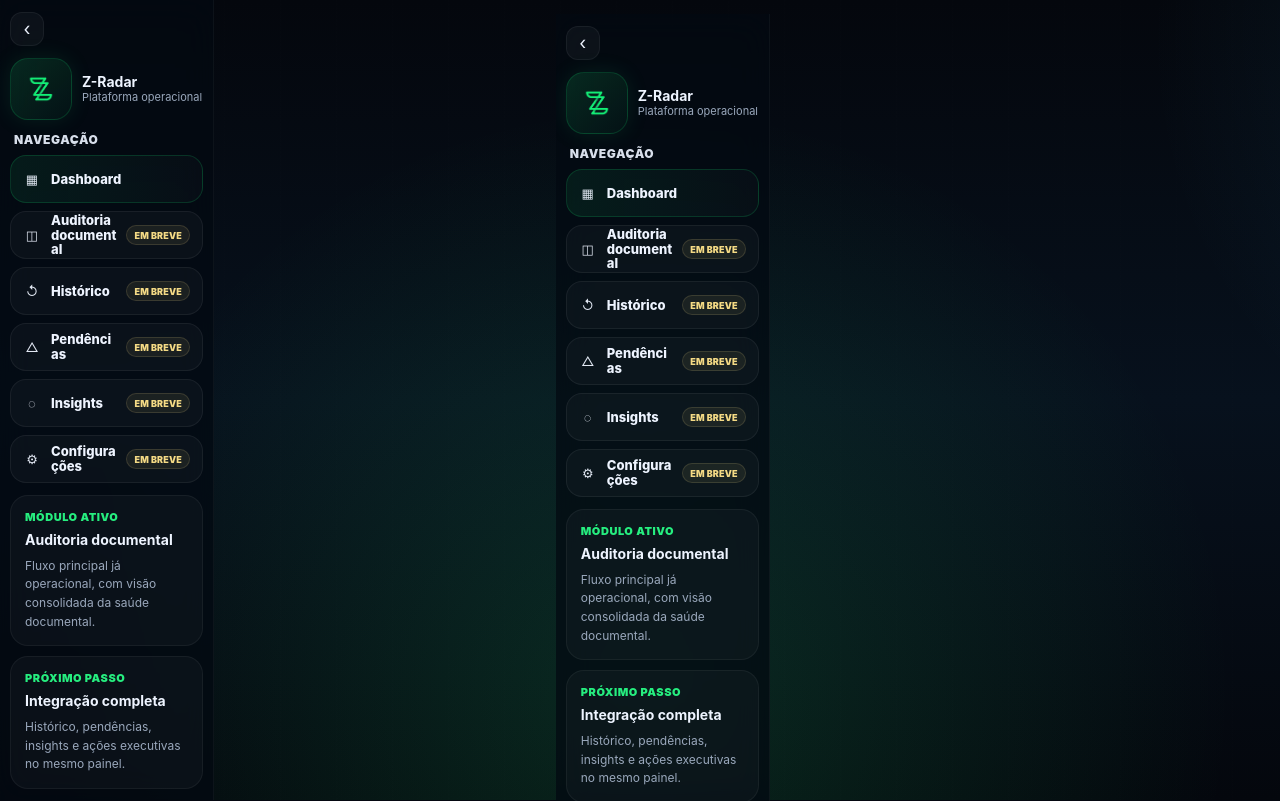
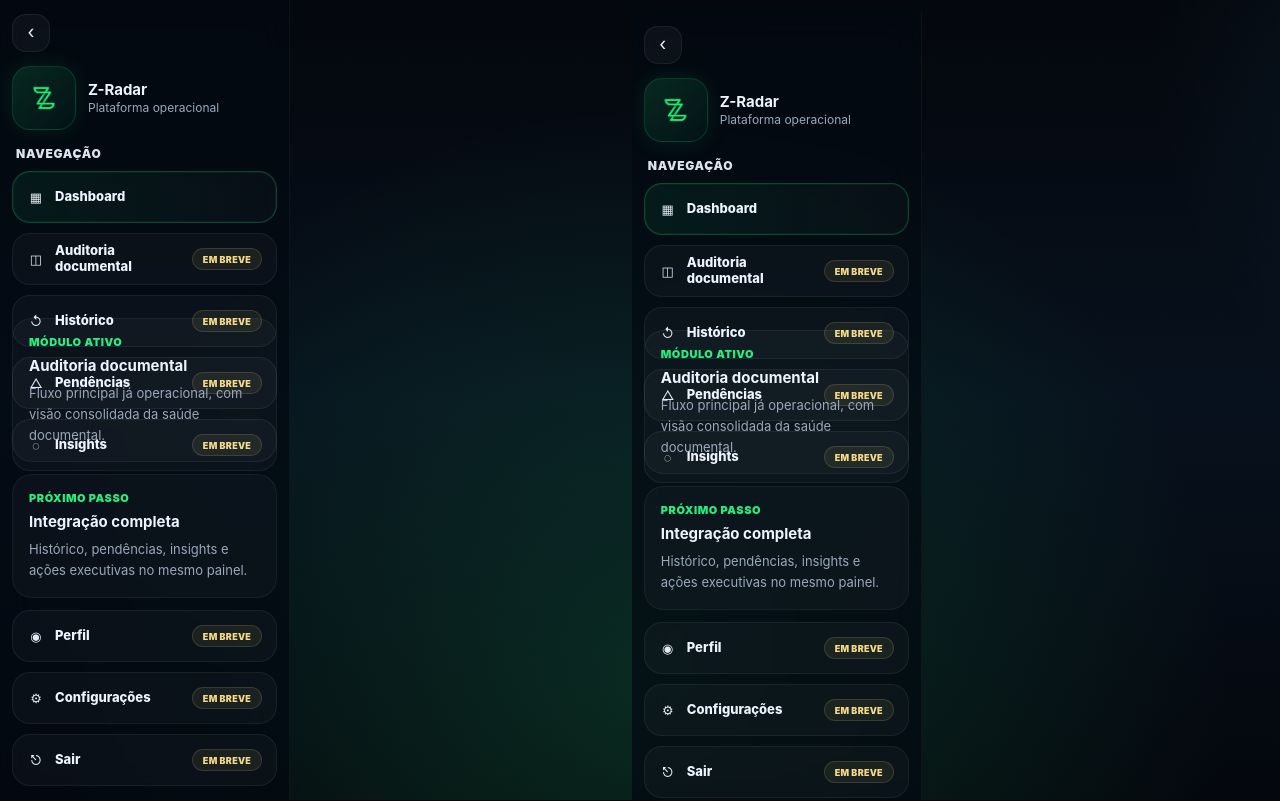
Before and after one commit to tsvini/z-radar-app, a Next.js app: page /historico/1 in a window 1280 px wide. Shown: the top 801 px of the page. Built offline with nearby package versions, Linux system fonts and the light colour scheme; no server answers.

Commit message:
redesign

```diff
--- a/app/globals.css
+++ b/app/globals.css
@@ -4,6 +4,7 @@
   --panel: rgba(7, 15, 30, 0.82);
   --panel-strong: rgba(8, 18, 34, 0.92);
   --border: rgba(18, 242, 118, 0.16);
+  --border-strong: rgba(18, 242, 118, 0.24);
   --border-soft: rgba(255, 255, 255, 0.06);
   --text: #eef4ff;
   --muted: #9aa8bc;
@@ -16,8 +17,8 @@
   --radius-lg: 20px;
   --radius-md: 16px;
   --radius-sm: 12px;
-  --sidebar-open: 214px;
-  --sidebar-closed: 88px;
+  --sidebar-open: 290px;
+  --sidebar-closed: 104px;
 }
 
 * {
@@ -31,7 +32,7 @@ body {
   min-height: 100%;
   background: #050811;
   color: var(--text);
-  font-family: Inter, Arial, sans-serif;
+  font-family: Inter, Arial, Helvetica, sans-serif;
 }
 
 body {
@@ -46,6 +47,11 @@ a {
 
 button {
   font: inherit;
+}
+
+img {
+  display: block;
+  max-width: 100%;
 }
 
 .aurora-bg {
@@ -69,12 +75,12 @@ button {
   background:
     repeating-linear-gradient(
       90deg,
-      rgba(255, 255, 255, 0.02) 0,
-      rgba(255, 255, 255, 0.02) 1px,
+      rgba(255, 255, 255, 0.018) 0,
+      rgba(255, 255, 255, 0.018) 1px,
       transparent 1px,
-      transparent 56px
+      transparent 58px
     );
-  opacity: 0.18;
+  opacity: 0.16;
 }
 
 @keyframes auroraFlow {
@@ -100,17 +106,17 @@ button {
   top: 0;
   height: 100vh;
   width: var(--sidebar-open);
-  padding: 12px 10px;
+  padding: 14px 12px;
+  background: rgba(4, 10, 18, 0.74);
   border-right: 1px solid rgba(255, 255, 255, 0.04);
-  background: rgba(4, 10, 18, 0.74);
   backdrop-filter: blur(16px);
   display: flex;
   flex-direction: column;
-  gap: 12px;
+  gap: 16px;
+  transition:
+    width 0.24s ease,
+    padding 0.24s ease;
   overflow: hidden;
-  transition:
-    width 0.22s ease,
-    padding 0.22s ease;
 }
 
 .sidebar.collapsed {
@@ -120,21 +126,21 @@ button {
 .sidebarTop {
   display: flex;
   flex-direction: column;
-  gap: 12px;
+  gap: 14px;
   flex: 0 0 auto;
 }
 
 .sidebarToggle {
-  width: 34px;
-  height: 34px;
-  border-radius: 12px;
-  border: 1px solid rgba(255, 255, 255, 0.06);
+  width: 38px;
+  height: 38px;
+  border-radius: 14px;
+  border: 1px solid rgba(255, 255, 255, 0.07);
   background: rgba(255, 255, 255, 0.04);
   color: var(--text);
-  cursor: pointer;
   display: inline-flex;
   align-items: center;
   justify-content: center;
+  cursor: pointer;
   transition: 0.2s ease;
 }
 
@@ -146,172 +152,95 @@ button {
 .sidebarToggleIcon {
   font-size: 18px;
   line-height: 1;
+  transform: translateY(-1px);
 }
 
 .sidebarBrand {
-  display: flex;
+  display: grid;
+  grid-template-columns: 64px minmax(0, 1fr);
   align-items: center;
-  gap: 10px;
-  min-height: 58px;
-  min-width: 0;
+  gap: 12px;
+  min-height: 64px;
+}
+
+.sidebarBrand.collapsed {
+  grid-template-columns: 1fr;
+  justify-items: center;
 }
 
 .sidebarLogoWrap {
-  width: 62px;
-  height: 62px;
+  width: 64px;
+  height: 64px;
   border-radius: 18px;
   display: flex;
   align-items: center;
   justify-content: center;
   background: linear-gradient(135deg, rgba(38, 238, 127, 0.14), rgba(38, 238, 127, 0.04));
   border: 1px solid var(--border);
-  box-shadow: 0 0 22px rgba(38, 238, 127, 0.1);
+  box-shadow: 0 0 24px rgba(38, 238, 127, 0.1);
   overflow: hidden;
-  flex: 0 0 auto;
 }
 
 .sidebarLogo {
-  width: 76%;
+  width: 72%;
   height: auto;
   object-fit: contain;
-  display: block;
 }
 
 .sidebarBrandText {
+  min-width: 0;
   display: flex;
   flex-direction: column;
-  gap: 1px;
-  min-width: 0;
+  gap: 2px;
 }
 
 .sidebarBrandText strong {
-  font-size: 14px;
-  line-height: 1.1;
+  font-size: 15px;
+  line-height: 1.15;
 }
 
 .sidebarBrandText span {
-  font-size: 11px;
+  font-size: 12px;
+  line-height: 1.3;
   color: var(--muted);
-  line-height: 1.2;
 }
 
-.sidebarSection {
+.sidebarMain {
   display: flex;
   flex-direction: column;
-  gap: 8px;
-  flex: 0 0 auto;
+  gap: 10px;
+  flex: 1 1 auto;
+  min-height: 0;
 }
 
 .sidebarTitle {
+  padding: 0 4px;
   font-size: 12px;
   font-weight: 900;
   text-transform: uppercase;
-  color: #d8dfeb;
-  letter-spacing: 0.05em;
-  padding: 0 4px;
+  letter-spacing: 0.06em;
+  color: #dbe3ee;
 }
 
-.sidebarNav {
-  display: flex;
-  flex-direction: column;
-  gap: 8px;
-}
-
-.sidebarItem {
-  min-height: 48px;
-  border-radius: 16px;
-  border: 1px solid rgba(255, 255, 255, 0.06);
-  background: rgba(255, 255, 255, 0.03);
-  display: grid;
-  grid-template-columns: 18px minmax(0, 1fr);
-  align-items: center;
-  column-gap: 10px;
-  padding: 0 12px;
-  transition: 0.2s ease;
-}
-
-.sidebarItem:hover {
-  border-color: var(--border);
-  background: rgba(38, 238, 127, 0.05);
-}
-
-.sidebarItem.active {
-  border-color: var(--border);
-  background: linear-gradient(90deg, rgba(38, 238, 127, 0.08), rgba(255, 255, 255, 0.02));
-}
-
-.sidebarItem.isCollapsed {
-  width: 48px;
-  height: 48px;
-  min-height: 48px;
-  padding: 0;
-  grid-template-columns: 1fr;
-  justify-items: center;
-  margin: 0 auto;
-}
-
-.sidebarItemIcon {
-  width: 18px;
-  flex: 0 0 18px;
-  text-align: center;
-  font-size: 13px;
-  opacity: 0.95;
-}
-
-.sidebarItemContent {
-  display: grid;
-  grid-template-columns: minmax(0, 1fr) auto;
-  align-items: center;
-  gap: 8px;
-  width: 100%;
-  min-width: 0;
-}
-
-.sidebarItemLabel {
-  min-width: 0;
-  font-size: 13px;
-  font-weight: 800;
-  line-height: 1.15;
-  white-space: normal;
-  overflow-wrap: anywhere;
-}
-
-.soonBadge {
-  flex: 0 0 auto;
-  display: inline-flex;
-  align-items: center;
-  justify-content: center;
-  height: 20px;
-  max-width: 68px;
-  padding: 0 7px;
-  border-radius: 999px;
-  font-size: 9px;
-  font-weight: 900;
-  letter-spacing: 0.02em;
-  text-transform: uppercase;
-  color: #f4da85;
-  border: 1px solid rgba(244, 218, 133, 0.14);
-  background: rgba(244, 218, 133, 0.07);
-  white-space: nowrap;
-}
-
-.sidebar.collapsed .sidebarBrand {
-  justify-content: center;
-}
-
-.sidebarBottomCards {
-  margin-top: auto;
+.sidebarNav,
+.sidebarSystemNav {
   display: flex;
   flex-direction: column;
   gap: 10px;
+}
+
+.sidebarBottom {
+  display: flex;
+  flex-direction: column;
+  gap: 12px;
   flex: 0 0 auto;
 }
 
 .sidebarInfoCard {
-  border-radius: 18px;
+  border-radius: 20px;
   border: 1px solid rgba(255, 255, 255, 0.05);
   background: rgba(255, 255, 255, 0.03);
-  padding: 14px;
+  padding: 16px;
   display: flex;
   flex-direction: column;
   gap: 8px;
@@ -321,56 +250,129 @@ button {
   font-size: 11px;
   font-weight: 900;
   text-transform: uppercase;
+  letter-spacing: 0.05em;
   color: var(--green);
-  letter-spacing: 0.05em;
 }
 
 .sidebarInfoCard strong {
-  font-size: 14px;
+  font-size: 15px;
   line-height: 1.2;
 }
 
 .sidebarInfoCard p {
   margin: 0;
-  font-size: 12px;
-  line-height: 1.55;
+  font-size: 13px;
+  line-height: 1.6;
   color: var(--muted);
 }
 
+.sidebarItem {
+  min-height: 52px;
+  border-radius: 18px;
+  border: 1px solid rgba(255, 255, 255, 0.06);
+  background: rgba(255, 255, 255, 0.03);
+  display: grid;
+  grid-template-columns: 18px minmax(0, 1fr) auto;
+  align-items: center;
+  gap: 10px;
+  padding: 0 14px;
+  transition: 0.2s ease;
+}
+
+.sidebarItem:hover {
+  background: rgba(38, 238, 127, 0.045);
+  border-color: var(--border);
+}
+
+.sidebarItem.active {
+  border-color: var(--border-strong);
+  background: linear-gradient(90deg, rgba(38, 238, 127, 0.07), rgba(255, 255, 255, 0.025));
+  box-shadow: inset 0 0 0 1px rgba(38, 238, 127, 0.05);
+}
+
+.sidebarItem.isCollapsed {
+  width: 52px;
+  min-width: 52px;
+  height: 52px;
+  min-height: 52px;
+  padding: 0;
+  margin: 0 auto;
+  display: flex;
+  align-items: center;
+  justify-content: center;
+}
+
+.sidebarItemIcon {
+  width: 18px;
+  text-align: center;
+  font-size: 13px;
+  line-height: 1;
+  opacity: 0.96;
+  flex: 0 0 auto;
+}
+
+.sidebarItemLabel {
+  min-width: 0;
+  font-size: 13px;
+  font-weight: 800;
+  line-height: 1.2;
+  white-space: normal;
+  overflow-wrap: normal;
+  word-break: normal;
+}
+
+.soonBadge {
+  display: inline-flex;
+  align-items: center;
+  justify-content: center;
+  min-width: 70px;
+  height: 22px;
+  padding: 0 8px;
+  border-radius: 999px;
+  font-size: 9px;
+  font-weight: 900;
+  letter-spacing: 0.03em;
+  text-transform: uppercase;
+  color: #f4da85;
+  background: rgba(244, 218, 133, 0.07);
+  border: 1px solid rgba(244, 218, 133, 0.14);
+  white-space: nowrap;
+}
+
 .appContent {
-  padding: 14px 18px 22px;
   min-width: 0;
+  padding: 12px 18px 22px;
 }
 
 .topbar {
   display: flex;
   justify-content: flex-end;
   gap: 8px;
-  margin-bottom: 10px;
+  margin-bottom: 12px;
 }
 
 .topbarButton {
-  min-width: 42px;
+  min-width: 40px;
   height: 36px;
   padding: 0 12px;
   border-radius: 12px;
-  background: rgba(255, 255, 255, 0.05);
   border: 1px solid rgba(255, 255, 255, 0.05);
-  color: #eef4ff;
+  background: rgba(255, 255, 255, 0.04);
+  color: var(--text);
   font-size: 13px;
   font-weight: 700;
   cursor: pointer;
 }
 
 .topbarButton.logout {
-  color: #ffc6c6;
-  border-color: rgba(255, 140, 140, 0.14);
+  color: #ffc8c8;
+  border-color: rgba(255, 140, 140, 0.15);
 }
 
 .dashboardWrap {
   display: flex;
   flex-direction: column;
-  gap: 14px;
+  gap: 16px;
 }
 
 .heroCard,
@@ -383,7 +385,7 @@ button {
 }
 
 .heroCard {
-  padding: 24px 24px 22px;
+  padding: 22px 22px 20px;
 }
 
 .heroBadge {
@@ -400,7 +402,7 @@ button {
 }
 
 .heroHeader {
-  margin-top: 18px;
+  margin-top: 16px;
   display: flex;
   align-items: center;
   justify-content: space-between;
@@ -410,12 +412,12 @@ button {
 .heroBrand {
   display: flex;
   align-items: center;
-  gap: 24px;
+  gap: 26px;
   min-width: 0;
 }
 
 .heroLogo {
-  width: 260px;
+  width: 230px;
   max-width: 100%;
   height: auto;
   object-fit: contain;
@@ -438,27 +440,13 @@ button {
 
 .heroDescription {
   margin: 0;
-  font-size: 16px;
-  line-height: 1.65;
+  font-size: 15px;
+  line-height: 1.7;
   color: #d8dfeb;
 }
 
 .heroActions {
-  flex: 0 0 auto;
-}
-
-.ghostButton {
-  display: inline-flex;
-  align-items: center;
-  justify-content: center;
-  min-width: 120px;
-  height: 44px;
-  padding: 0 18px;
-  border-radius: 16px;
-  border: 1px solid rgba(38, 238, 127, 0.18);
-  background: rgba(38, 238, 127, 0.07);
-  color: #eefcff;
-  font-weight: 800;
+  display: none;
 }
 
 .errorBanner {
@@ -477,8 +465,8 @@ button {
 }
 
 .statCard {
-  padding: 16px 18px;
-  min-height: 112px;
+  min-height: 118px;
+  padding: 18px 18px 16px;
   display: flex;
   flex-direction: column;
   justify-content: center;
@@ -489,12 +477,12 @@ button {
   font-size: 12px;
   font-weight: 900;
   text-transform: uppercase;
+  letter-spacing: 0.06em;
   color: #cbd5e1;
-  letter-spacing: 0.06em;
 }
 
 .statValue {
-  font-size: 42px;
+  font-size: 48px;
   line-height: 1;
   font-weight: 900;
   color: #f8fbff;
@@ -502,7 +490,7 @@ button {
 
 .statFootnote {
   font-size: 15px;
-  line-height: 1.4;
+  line-height: 1.45;
   color: var(--muted);
 }
 
@@ -514,7 +502,7 @@ button {
   display: flex;
   align-items: flex-start;
   justify-content: space-between;
-  gap: 16px;
+  gap: 14px;
   margin-bottom: 14px;
 }
 
@@ -561,7 +549,7 @@ button {
 
 .routeTitle {
   margin: 0;
-  font-size: 17px;
+  font-size: 18px;
   font-weight: 900;
 }
 
@@ -646,8 +634,8 @@ button {
 }
 
 .routeMiniStat {
-  min-height: 72px;
-  border-radius: 15px;
+  min-height: 78px;
+  border-radius: 16px;
   background: rgba(255, 255, 255, 0.03);
   border: 1px solid rgba(255, 255, 255, 0.05);
   display: flex;
@@ -673,7 +661,7 @@ button {
 }
 
 .routeMiniLabel {
-  margin-top: 6px;
+  margin-top: 7px;
   font-size: 11px;
   color: #c7d0dc;
   text-transform: uppercase;
@@ -695,7 +683,7 @@ button {
 }
 
 .routeScoreValue {
-  font-size: 21px;
+  font-size: 22px;
   font-weight: 900;
   line-height: 1;
 }
@@ -727,7 +715,7 @@ button {
 }
 
 .routeDetailStat {
-  min-height: 68px;
+  min-height: 72px;
   border-radius: 15px;
   padding: 12px;
   border: 1px solid rgba(255, 255, 255, 0.05);
@@ -744,7 +732,7 @@ button {
 }
 
 .routeDetailStatValue {
-  font-size: 30px;
+  font-size: 31px;
   font-weight: 900;
   color: #f8fbff;
   line-height: 1;
@@ -781,7 +769,7 @@ button {
 
 .detailOwnersText {
   font-size: 14px;
-  line-height: 1.7;
+  line-height: 1.75;
   color: #dce4ef;
   white-space: pre-line;
 }
@@ -805,6 +793,12 @@ button {
   color: #eef4ff;
   background: rgba(255, 255, 255, 0.06);
   border: 1px solid rgba(255, 255, 255, 0.06);
+}
+
+.secondaryButton.primary {
+  color: #03110a;
+  background: linear-gradient(135deg, #26ee7f, #12c761);
+  border-color: transparent;
 }
 
 .upcomingModulesGrid {
--- a/components/hero-banner.tsx
+++ b/components/hero-banner.tsx
@@ -22,12 +22,6 @@ export function HeroBanner({ apiUrl }: HeroBannerProps) {
             </p>
           </div>
         </div>
-
-        <div className="heroActions">
-          <a className="ghostButton" href={apiUrl} target="_blank" rel="noreferrer">
-            Abrir API
-          </a>
-        </div>
       </div>
     </section>
   );
--- a/components/sidebar.tsx
+++ b/components/sidebar.tsx
@@ -2,14 +2,54 @@
 
 import { useState } from "react";
 
-const navItems = [
-  { icon: "▦", label: "Dashboard", href: "#", active: true, soon: false },
-  { icon: "◫", label: "Auditoria documental", href: "#", active: false, soon: true },
-  { icon: "↺", label: "Histórico", href: "#", active: false, soon: true },
-  { icon: "△", label: "Pendências", href: "#", active: false, soon: true },
-  { icon: "◌", label: "Insights", href: "#", active: false, soon: true },
-  { icon: "⚙", label: "Configurações", href: "#", active: false, soon: true },
+type NavItem = {
+  icon: string;
+  label: string;
+  href: string;
+  active?: boolean;
+  soon?: boolean;
+};
+
+const primaryItems: NavItem[] = [
+  { icon: "▦", label: "Dashboard", href: "#", active: true },
+  { icon: "◫", label: "Auditoria documental", href: "#", soon: true },
+  { icon: "↺", label: "Histórico", href: "#", soon: true },
+  { icon: "△", label: "Pendências", href: "#", soon: true },
+  { icon: "◌", label: "Insights", href: "#", soon: true },
 ];
+
+const secondaryItems: NavItem[] = [
+  { icon: "◉", label: "Perfil", href: "#", soon: true },
+  { icon: "⚙", label: "Configurações", href: "#", soon: true },
+  { icon: "⎋", label: "Sair", href: "#", soon: true },
+];
+
+function SidebarItem({
+  item,
+  collapsed,
+}: {
+  item: NavItem;
+  collapsed: boolean;
+}) {
+  return (
+    <a
+      href={item.href}
+      className={`sidebarItem ${item.active ? "active" : ""} ${
+        collapsed ? "isCollapsed" : ""
+      }`}
+      title={collapsed ? item.label : undefined}
+    >
+      <span className="sidebarItemIcon">{item.icon}</span>
+
+      {!collapsed && (
+        <>
+          <span className="sidebarItemLabel">{item.label}</span>
+          {item.soon ? <span className="soonBadge">Em breve</span> : <span />}
+        </>
+      )}
+    </a>
+  );
+}
 
 export function Sidebar() {
   const [collapsed, setCollapsed] = useState(false);
@@ -27,7 +67,7 @@ export function Sidebar() {
           <span className="sidebarToggleIcon">{collapsed ? "›" : "‹"}</span>
         </button>
 
-        <div className="sidebarBrand">
+        <div className={`sidebarBrand ${collapsed ? "collapsed" : ""}`}>
           <div className="sidebarLogoWrap">
             <img src="/zallpy.png" alt="Z-Radar" className="sidebarLogo" />
           </div>
@@ -41,37 +81,29 @@ export function Sidebar() {
         </div>
       </div>
 
-      <div className="sidebarSection">
+      <div className="sidebarMain">
         {!collapsed && <div className="sidebarTitle">Navegação</div>}
 
         <nav className="sidebarNav">
-          {navItems.map((item) => (
-            <a
+          {primaryItems.map((item) => (
+            <SidebarItem
               key={item.label}
-              href={item.href}
-              className={`sidebarItem ${item.active ? "active" : ""} ${collapsed ? "isCollapsed" : ""}`}
-              title={collapsed ? item.label : undefined}
-            >
-              <span className="sidebarItemIcon">{item.icon}</span>
-
-              {!collapsed && (
-                <div className="sidebarItemContent">
-                  <span className="sidebarItemLabel">{item.label}</span>
-                  {item.soon ? <span className="soonBadge">Em breve</span> : null}
-                </div>
-              )}
-            </a>
+              item={item}
+              collapsed={collapsed}
+            />
           ))}
         </nav>
       </div>
 
+      <div className="sidebarBottom">
         {!collapsed && (
-        <div className="sidebarBottomCards">
+          <>
             <div className="sidebarInfoCard">
               <span className="sidebarInfoKicker">Módulo ativo</span>
               <strong>Auditoria documental</strong>
               <p>
-              Fluxo principal já operacional, com visão consolidada da saúde documental.
+                Fluxo principal já operacional, com visão consolidada da saúde
+                documental.
               </p>
             </div>
 
@@ -79,11 +111,23 @@ export function Sidebar() {
               <span className="sidebarInfoKicker">Próximo passo</span>
               <strong>Integração completa</strong>
               <p>
-              Histórico, pendências, insights e ações executivas no mesmo painel.
+                Histórico, pendências, insights e ações executivas no mesmo
+                painel.
               </p>
             </div>
+          </>
+        )}
+
+        <div className="sidebarSystemNav">
+          {secondaryItems.map((item) => (
+            <SidebarItem
+              key={item.label}
+              item={item}
+              collapsed={collapsed}
+            />
+          ))}
         </div>
-      )}
+      </div>
     </aside>
   );
 }
```
Lines whose indentation alone changed are shown as unchanged.
